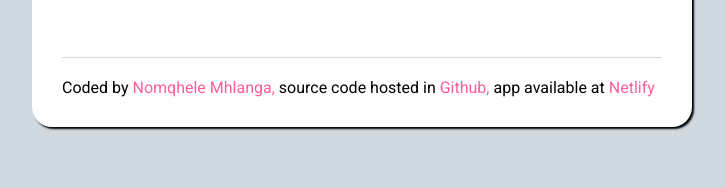
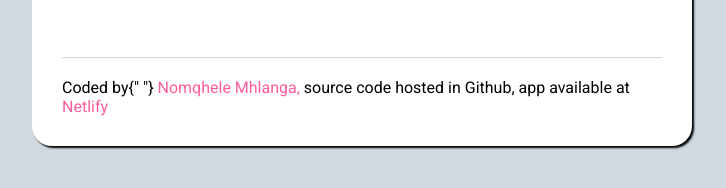
Before and after one commit to mqhelem/Vanilla-Weather-Forecast, a plain HTML site: page index.html in a window 1280 px wide. Shown: the part 332-520 px from the top of the page, without its empty margins (278-1004 px from the left). Drawn offline with nearby package versions, Linux system fonts and the light colour scheme; no server answers.

Commit message:
Update index.html

```diff
--- a/index.html
+++ b/index.html
@@ -42,14 +42,14 @@
       </div>
       <div class="weather-forecast" id="forecast"></div>
       <footer>
-        Coded by
-        <a href="https://github.com/mqhelem">Nomqhele Mhlanga,</a> source code
+        Coded by{" "}
+        <a href="https://github.com/mqhelem"> Nomqhele Mhlanga,</a> source code
         hosted in
-        <a href="https://github.com/mqhelem/Vanilla-Weather-Forecast"
-          >Github,</a
+        <a href="https://github.com/mqhelem/Vanilla-Weather-Forecast"></a>
+          Github,</a
         >
         app available at
-        <a href="https://weatherfourcast.netlify.app/">Netlify</a>
+        <a href="https://weatherfourcast.netlify.app/"> Netlify</a>
       </footer>
     </div>
     <script src="index.js"></script>
```
